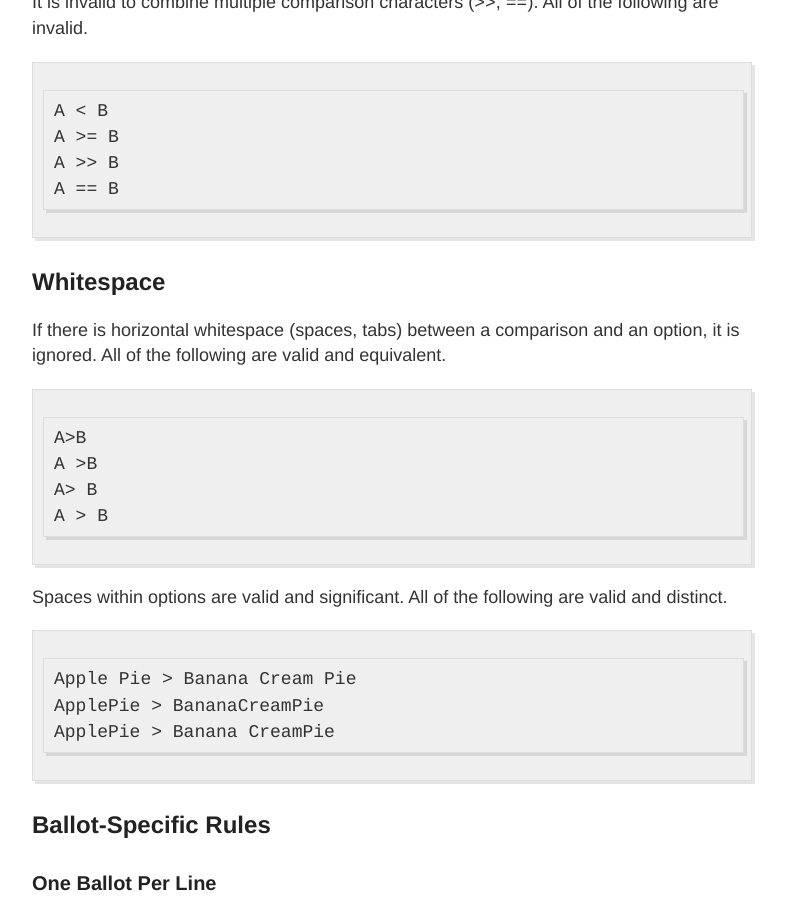
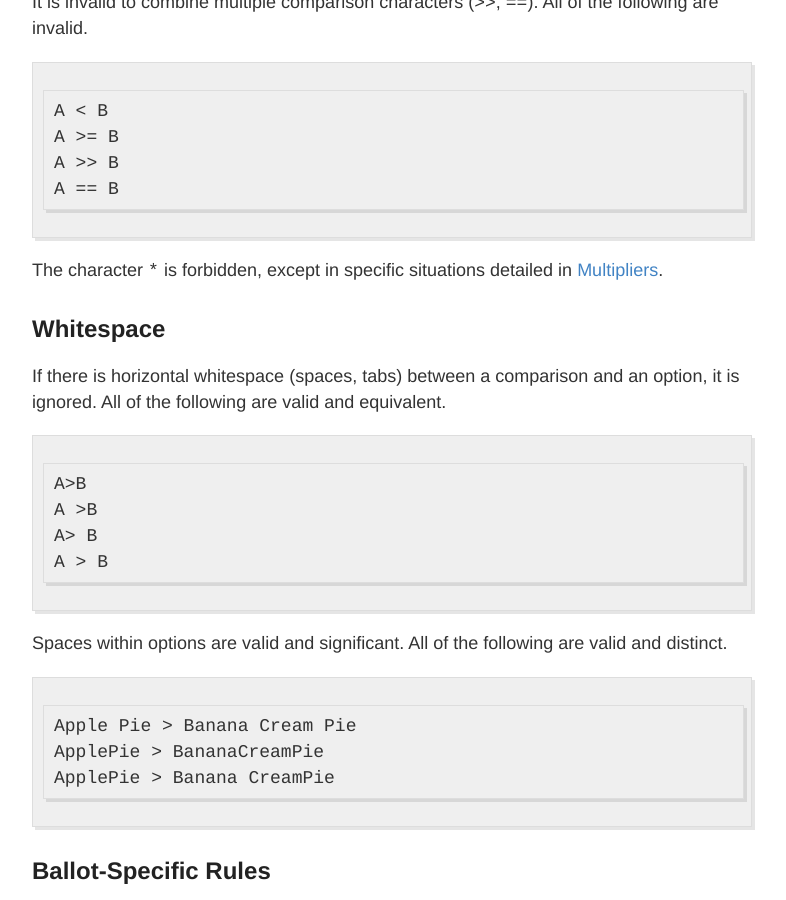
Before and after one commit to pivot-libre/pivot-libre.github.io, a Jekyll site: the page built from bff.md, in a window 1280 px wide and 900 px high, scrolled down 943 px. Shown: the whole window, without its empty margins (248-1034 px from the left). Built offline with Jekyll 4.4.1, drawn with Linux system fonts in a browser that asks for light colours.

Commit message:
Update bff.md

````diff
--- a/bff.md
+++ b/bff.md
@@ -25,6 +25,8 @@ A >= B
 A >> B
 A == B
 ```
+
+The character `*` is forbidden, except in specific situations detailed in [Multipliers](#multipliers).
 
 ## Whitespace
 If there is horizontal whitespace (spaces, tabs) between a comparison and an option, it is ignored. All of the following are valid and equivalent.
````
